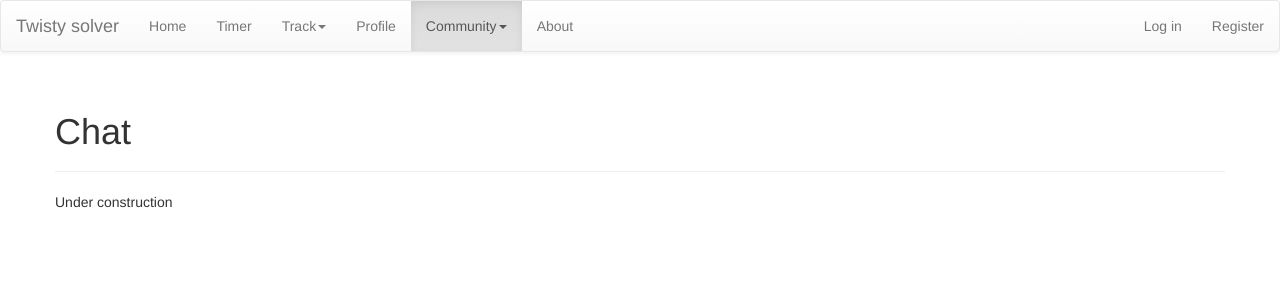
After one commit to browncj/Cube-Graphs, a Django app: page /community/chat/ in a window 1280 px wide. The commit adds this page. Shown: the top 300 px of the page. Run offline with Django 3.2, Linux system fonts and the light colour scheme; some libraries are stand-ins or nearby versions.

Commit message:
add skeleton for separated community sections

```diff
--- a/community/urls.py
+++ b/community/urls.py
@@ -3,5 +3,7 @@ from django.conf.urls import url
 from . import views
 
 urlpatterns = [
-    url(r'^$', views.index, name='Community')
+    url(r'^$', views.index, name='Community'),
+    url(r'^chat/', views.chat, name='Chat'),
+    url(r'^reddit/', views.reddit, name='Reddit'),
 ]
--- a/community/views.py
+++ b/community/views.py
@@ -1,6 +1,12 @@
-from django.shortcuts import render
+from django.shortcuts import render, redirect
 from django.http import HttpResponse
 
 
 def index(request):
-    return render(request, 'community/community.html', {})
+    return redirect('/home')
+
+def reddit(request):
+    return render(request, 'community/reddit.html', {})
+
+def chat(request):
+    return render(request, 'community/chat.html', {})
--- /dev/null
+++ b/static/community/chat.js
@@ -0,0 +1,3 @@
+$(document).ready(function(){
+    $('#community-dropdown').addClass('active');
+});
--- /dev/null
+++ b/static/community/reddit.js
@@ -0,0 +1,3 @@
+$(document).ready(function(){
+    $('#community-dropdown').addClass('active');
+});
--- a/static/community/scripts.js
+++ /dev/null
@@ -1,3 +0,0 @@
-$(document).ready(function(){
-    $('#community-page').addClass('active');
-});
--- a/templates/base.html
+++ b/templates/base.html
@@ -32,7 +32,14 @@
                       </ul>
                     </li>
                     <li id="profile-page"><a href="/profile">Profile</a></li>
-                    <li id="community-page"><a href="/community">Community</a></li>
+                    <li id="community-dropdown" class="dropdown">
+                        <a href="/community" class="dropdown-toggle" data-toggle="dropdown" role="button" aria-haspopup="true" aria-expanded="false">Community<span class="caret"></span></a>
+                        <ul class="dropdown-menu">
+                          <li id="chat-page"><a href="/community/chat">Chat</a></li>
+                          <li id="reddit-page"><a href="/community/reddit">Reddit</a></li>
+                        </ul>
+                      </li>
+                    </li>
                     <li id="about-page"><a href="/about">About</a></li>
                 </ul>
                 <ul class="nav navbar-nav navbar-right">
--- /dev/null
+++ b/templates/community/chat.html
@@ -0,0 +1,14 @@
+{% extends 'base.html' %}
+{% load static %}
+
+{% block content %}
+    <div class="page-header">
+        <h1>Chat</h1>
+    </div>
+
+    <p>Under construction</p>
+{% endblock %}
+
+{% block scripts %}
+    <script src="{% static 'community/chat.js' %}"></script>
+{% endblock %}
--- a/templates/community/community.html
+++ b/templates/community/reddit.html
@@ -3,10 +3,9 @@
 
 {% block content %}
     <div class="page-header">
-        <h1>Community</h1>
+        <h1>Reddit</h1>
     </div>
 
-    <p>Community features coming soon...in the meantime, enjoy Reddit</p>
     <div>
         <script src="https://www.reddit.com/r/cubers/hot/.embed?limit=10&t=all" type="text/javascript"></script>
     </div>
@@ -14,5 +13,5 @@
 {% endblock %}
 
 {% block scripts %}
-    <script src="{% static 'community/scripts.js' %}"></script>
+    <script src="{% static 'community/reddit.js' %}"></script>
 {% endblock %}
```
